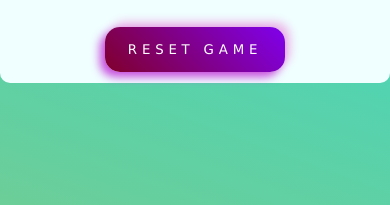
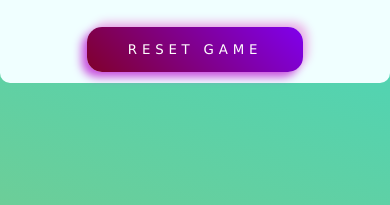
Before and after one commit to FagnerNoe/JogodaMemoria, a plain HTML site: page index.html in a window 390 px wide. Shown: the part 639-844 px from the top of the page. Drawn offline with Linux system fonts and the light colour scheme.

Commit message:
Update main.css

```diff
--- a/src/styles/main.css
+++ b/src/styles/main.css
@@ -119,6 +119,10 @@ h2{
         height: 80px;
         font-size: 40px;
     }
+
+    .reset{
+        width: 60%;
+    }
 }
 
 
```
